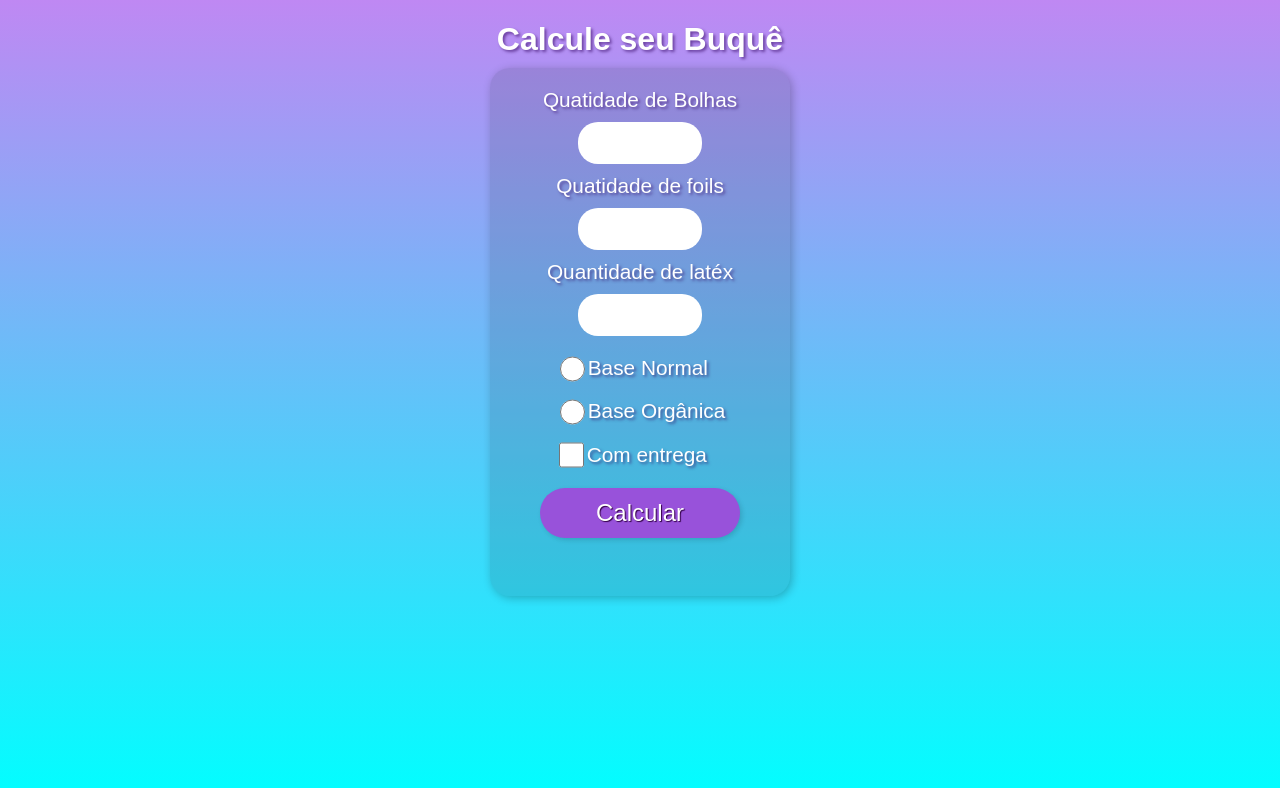
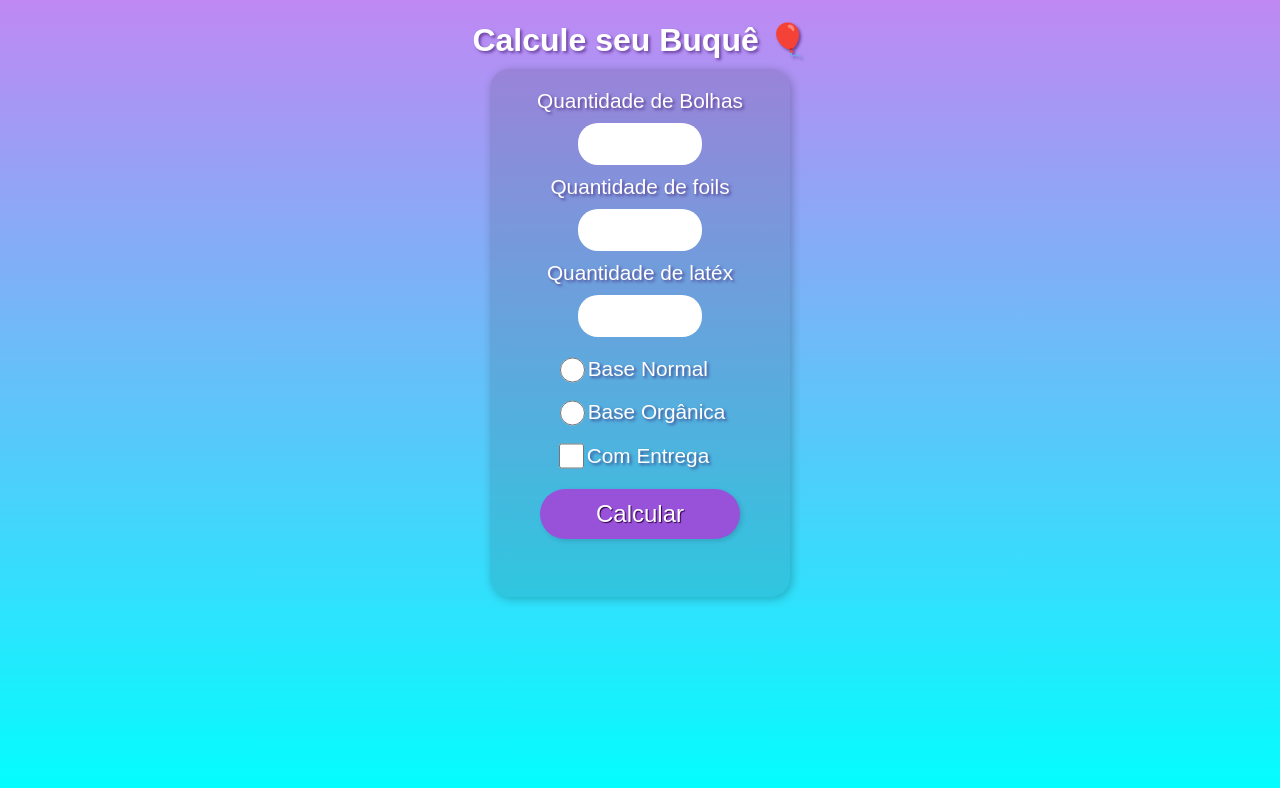
Before and after one commit to yagowill/projeto-buque, a plain HTML site: page index.html in a window 1280 px wide. Drawn offline with Linux system fonts and the light colour scheme.

Commit message:
correções nas escritas e adição de emoji

```diff
--- a/index.html
+++ b/index.html
@@ -83,12 +83,12 @@
 </head>
 
 <body>
-	<h1>Calcule seu Buquê</h1>
+	<h1>Calcule seu Buquê 🎈</h1>
 
 	<div class="cal">
-		<label for="bolha">Quatidade de Bolhas</label>
+		<label for="bolha">Quantidade de Bolhas</label>
 		<input type="number" name="bolha" id="bolha" min="0">
-		<label for="foil">Quatidade de foils</label>
+		<label for="foil">Quantidade de foils</label>
 		<input type="number" name="foil" id="foil" min="0">
 		<label for="latex">Quantidade de latéx</label>
 		<input type="number" name="latex" id="latex" min="0">
@@ -103,7 +103,7 @@
 			</div>
 			<div class="flex">
 				<input type="checkbox" name="entrega" id="entrega">
-				<label for="entrega">Com entrega</label>
+				<label for="entrega">Com Entrega</label>
 			</div>
 		</div>
 
```
